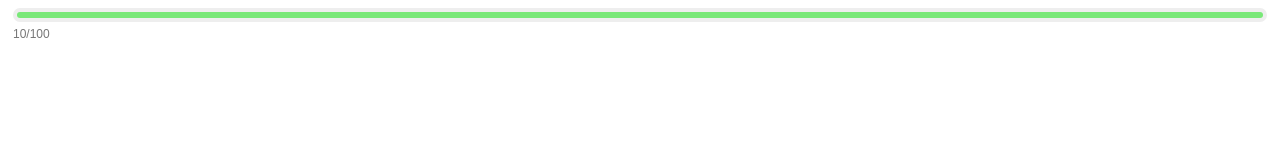
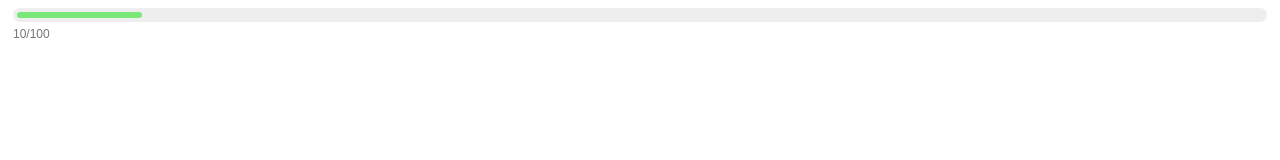
Before and after one commit to leecheuk/progress-bar, a plain HTML site: page index.html in a window 1280 px wide. Drawn offline with Linux system fonts and the light colour scheme.

Commit message:
fixed progression animation

```diff
--- a/index.html
+++ b/index.html
@@ -6,7 +6,7 @@
     </head>
     <body>
         <div class="progress-container">
-            <div class="progress"></div>
+            <div class="progress" style="width: 10%"></div>
         </div>
         <small class="progress-label">
             10/100
--- a/styles.css
+++ b/styles.css
@@ -19,7 +19,6 @@
     }
     100% {
         opacity: 1;
-        width: 100%;
     }
 }
 .progress-label {
```
